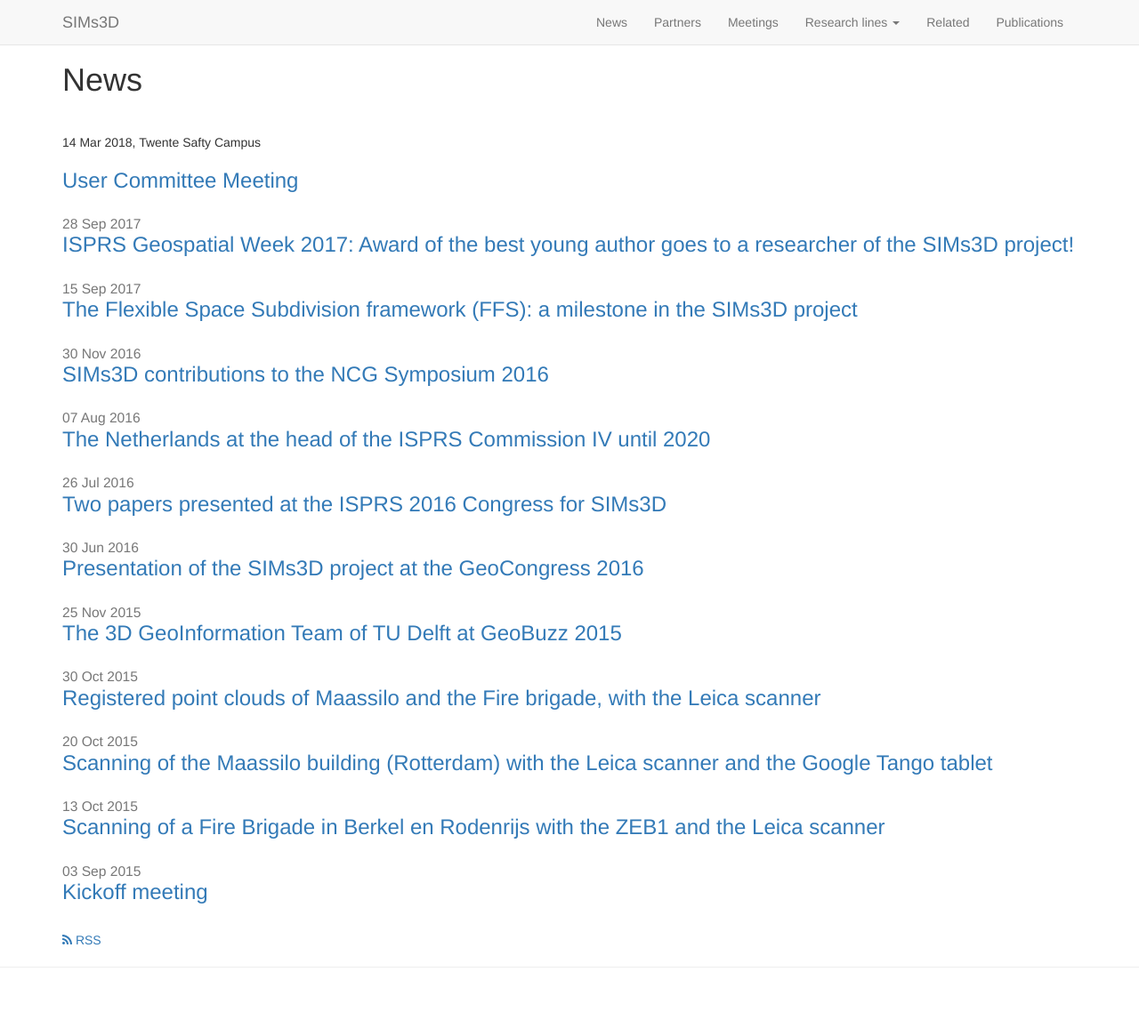
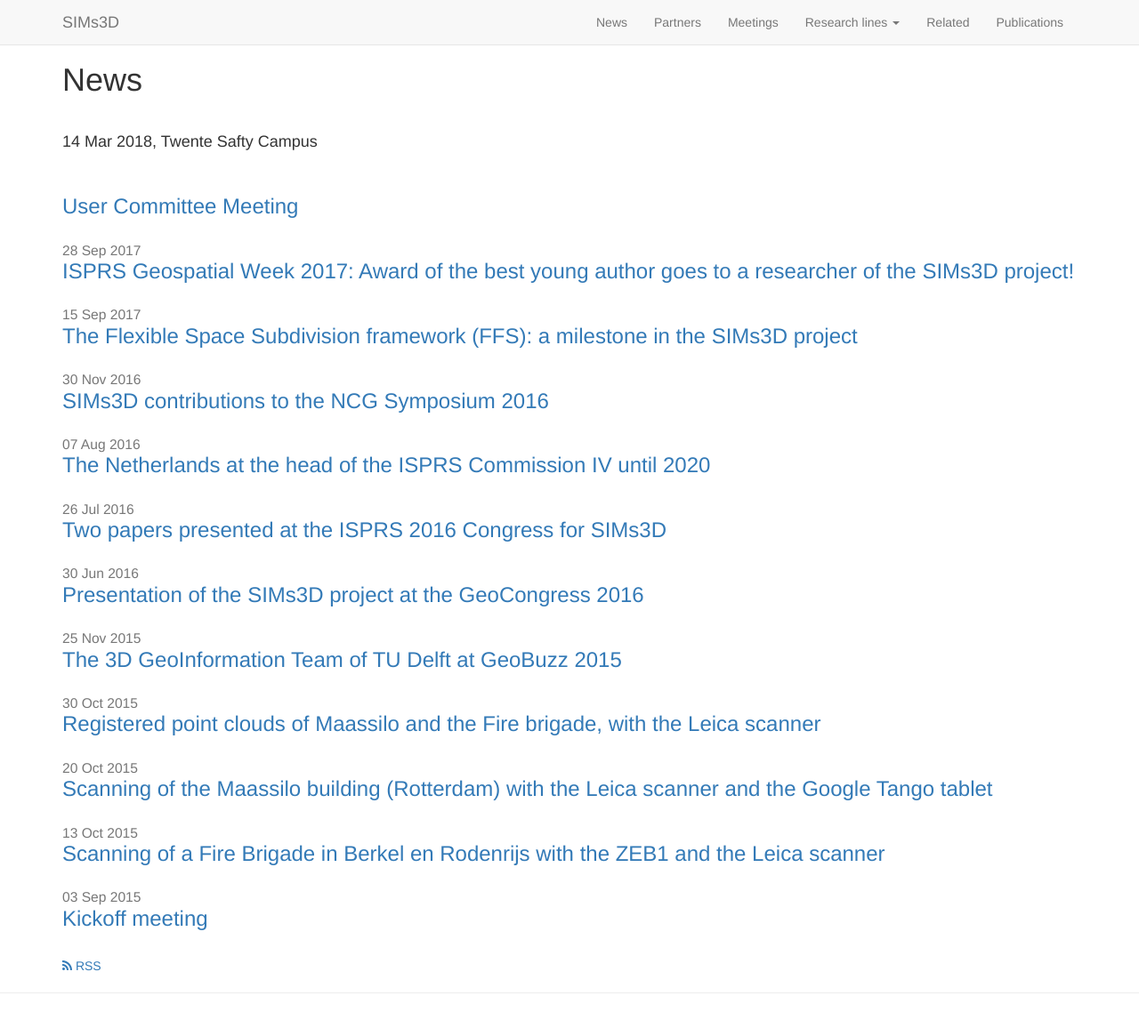
Before and after one commit to SIMs3D/sims3d.github.io, a Jekyll site: the page built from news/index.html, in a window 1280 px wide and 1157 px high. Shown: the whole window at 89% size. Built offline with Jekyll 4.4.1, drawn with Linux system fonts in a browser that asks for light colours; nearby versions of some CDN libraries.

```diff
--- a/news/index.html
+++ b/news/index.html
@@ -8,7 +8,7 @@ permalink: /news/
 
 
 </p>
-14 Mar 2018, Twente Safty Campus<br />
+<h4> 14 Mar 2018, Twente Safty Campus <h4><br />
 <h3> <a href="../meetings/files/meeting20180314/Minutes_13742_SIMs3D_14032018.docx">User Committee Meeting</a></h3>
 
 
```
